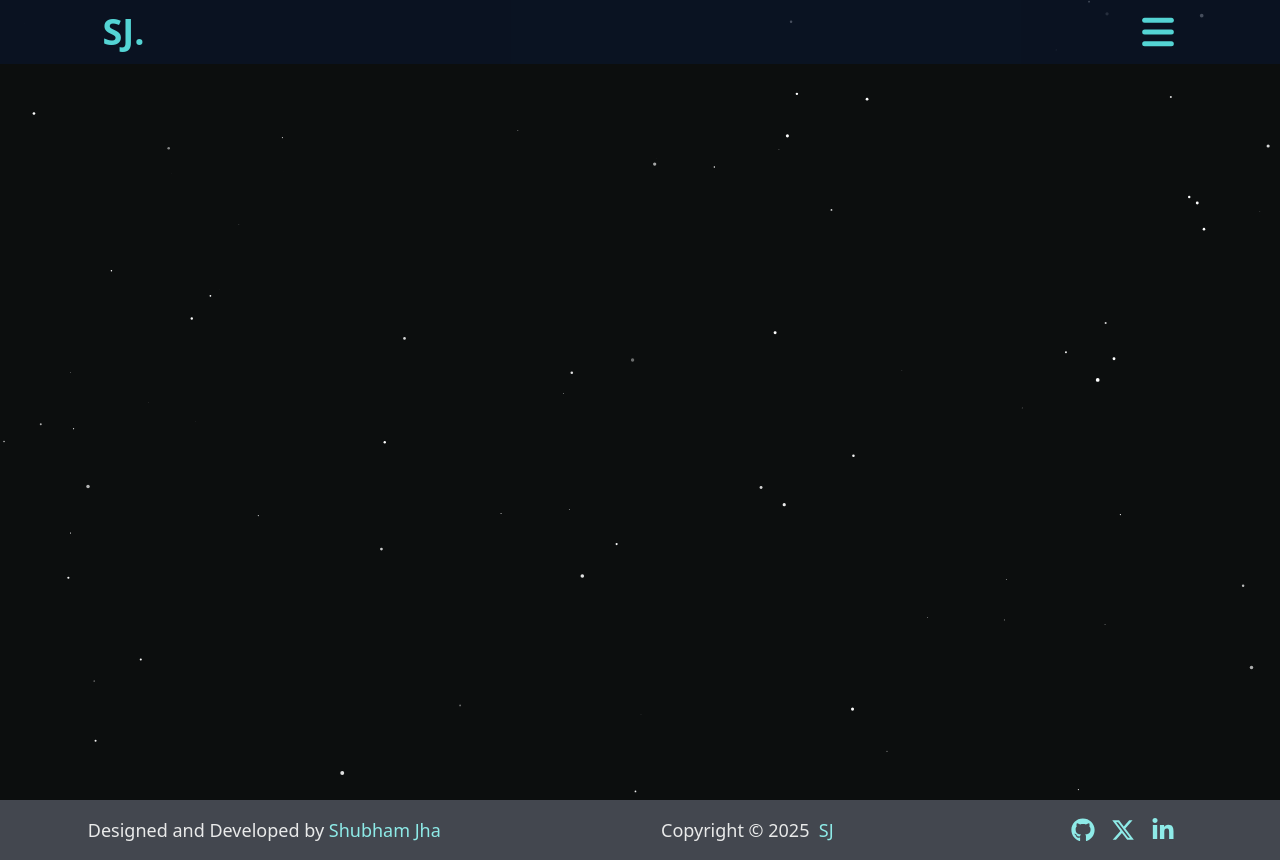
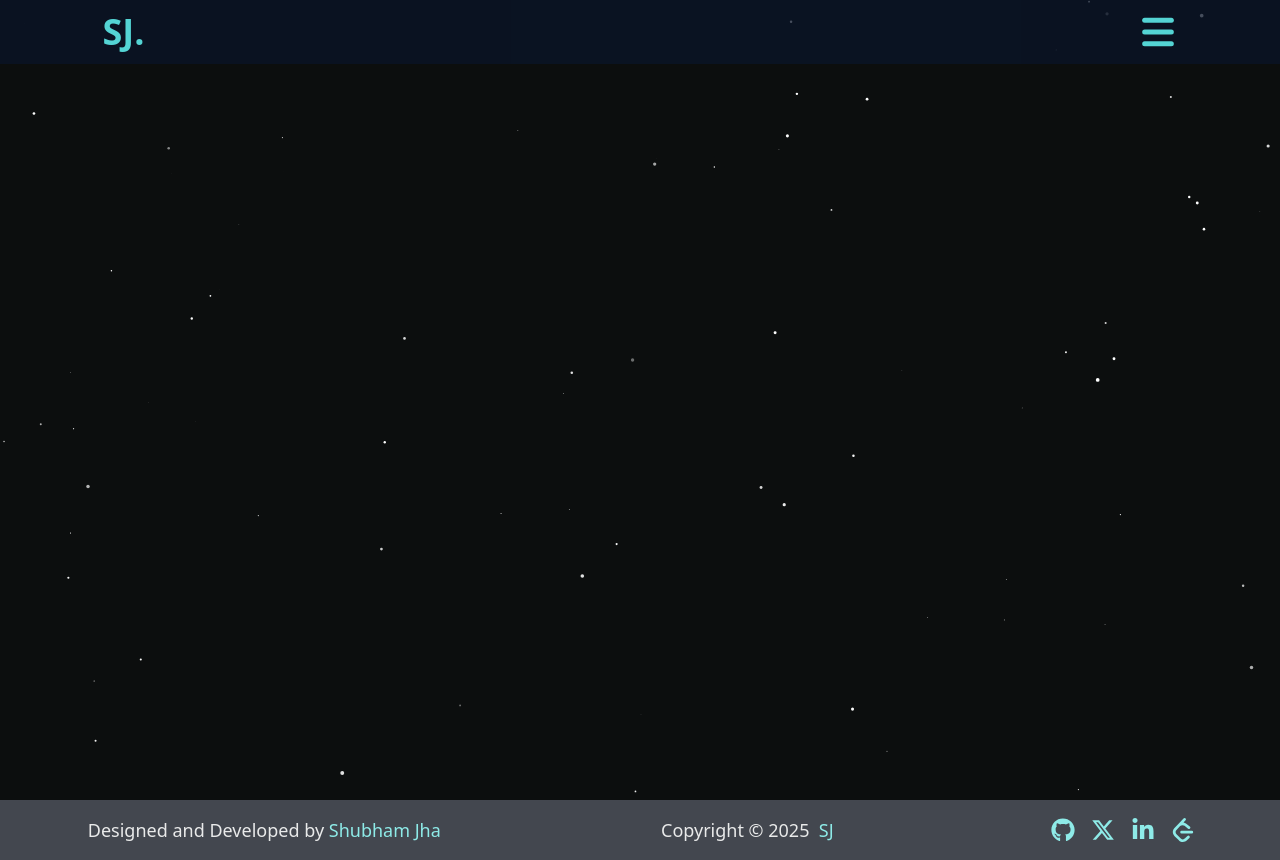
Before and after one commit to Shubham04Jha/Portfolio, a React (Vite) app: page /stars in a window 1280 px wide. Built offline with nearby package versions, Linux system fonts and the light colour scheme.

Commit message:
leetcode link

```diff
--- a/src/components/Footer.tsx
+++ b/src/components/Footer.tsx
@@ -2,10 +2,11 @@ import { Link } from "react-router-dom";
 import { FaGithub, FaLinkedinIn, FaXTwitter } from "react-icons/fa6";
 import DATA from "../config";
 import { SocialIcon } from "./icons/SocialIcon";
+import { SiLeetcode } from "react-icons/si";
 
 export const Footer = ()=>{
     const year = new Date().getFullYear();
-    const {name,initials,githubLink,xLink,linkedinLink,firstName} = DATA;
+    const {name,initials,githubLink,xLink,linkedinLink,firstName, leetcodeLink} = DATA;
     return(
         <div className="bg-secondary-950/75 text-lg flex flex-col md:grid md:grid-cols-12 gap-2 py-4 ">
             <p className="flex justify-center items-center col-span-5">Designed and Developed by&nbsp;
@@ -18,6 +19,7 @@ export const Footer = ()=>{
                 <SocialIcon href={githubLink} label={`${firstName}'s github`} icon={FaGithub}/>
                 <SocialIcon href={xLink} label={`${firstName}'s x profile`} icon={FaXTwitter }/>
                 <SocialIcon href={linkedinLink} label={`${firstName}'s linkedin`} icon={FaLinkedinIn}/>
+                <SocialIcon href={leetcodeLink} label = {`${firstName}'s leetcode`} icon={SiLeetcode}/>
             </div>
         </div>
     )
--- a/src/config.ts
+++ b/src/config.ts
@@ -5,7 +5,8 @@ const DATA = {
     initials: "SJ",
     xLink: "https://x.com/Shubham37026784",
     githubLink: "https://github.com/Shubham04Jha",
-    linkedinLink: "https://www.linkedin.com/in/shubham-jha-85522528a/"
+    linkedinLink: "https://www.linkedin.com/in/shubham-jha-85522528a/",
+    leetcodeLink: "https://leetcode.com/u/shubham04jha/",
 }
 
 export default DATA;
```
